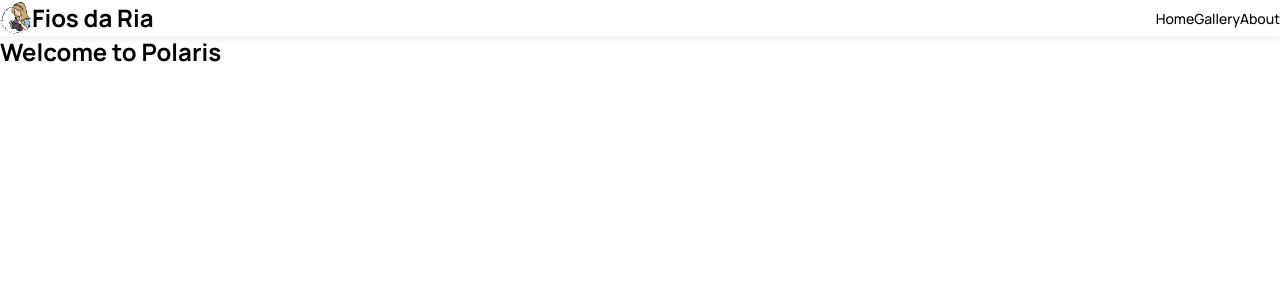
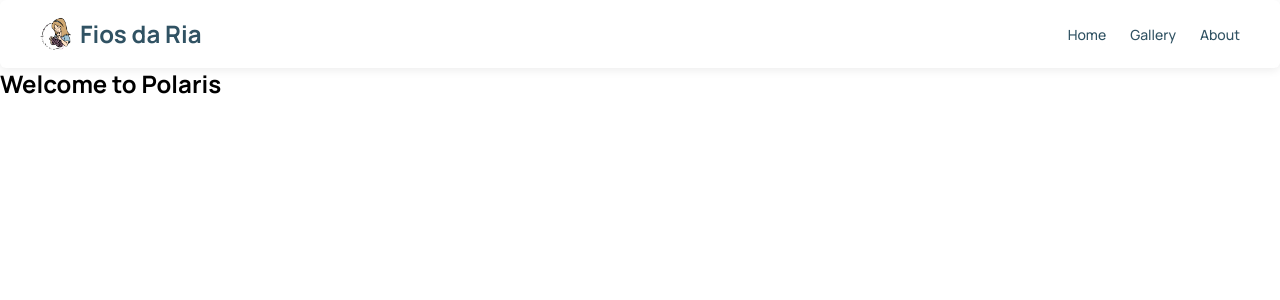
Before and after one commit to Catarina98/fios-da-ria, a Next.js app: page /en in a window 1280 px wide. Shown: the top 300 px of the page. Built offline with nearby package versions, Linux system fonts and the light colour scheme.

Commit message:
feat: fixed css

```diff
--- a/src/app/[locale]/layout.tsx
+++ b/src/app/[locale]/layout.tsx
@@ -15,8 +15,8 @@ const manrope = Manrope({
 });
 
 export const metadata: Metadata = {
-  title: 'Create Next App',
-  description: 'Generated by create next app',
+  title: 'Fios da Ria',
+  description: 'Gallery for fios da ria',
 };
 
 export default async function RootLayout({
--- a/src/styles/colors.css
+++ b/src/styles/colors.css
@@ -1,4 +1,4 @@
-@theme {
+:root {
   /* Backgrounds */
   --bg-primary: #426275;
   --bg-secondary: #c5e7fd;
@@ -23,6 +23,31 @@
   --icon-tertiary: #1b1c1c;
 }
 
+@theme {
+  /* Backgrounds */
+  --bg-primary: var(--bg-primary);
+  --bg-secondary: var(--bg-secondary);
+  --bg-tertiary: var(--bg-tertiary);
+  --bg-quaternary: var(--bg-quaternary);
+  --bg-grey: var(--bg-grey);
+  --bg-white: var(--bg-white);
+  --bg-disabled: var(--bg-disabled);
+
+  /* Borders */
+  --border-primary: var(--border-primary);
+
+  /* Text */
+  --txt-primary: var(--txt-primary);
+  --txt-secondary: var(--txt-secondary);
+  --txt-tertiary: var(--txt-tertiary);
+  --txt-disabled: var(--txt-disabled);
+
+  /* Icons */
+  --icon-primary: var(--icon-primary);
+  --icon-secondary: var(--icon-secondary);
+  --icon-tertiary: var(--icon-tertiary);
+}
+
 .dark {
 }
 
--- a/src/styles/radius.css
+++ b/src/styles/radius.css
@@ -1,4 +1,9 @@
-@theme {
+:root {
   --radius-6: 0.375rem;
   --radius-18: 1.125rem;
 }
+
+@theme {
+  --radius-6: var(--radius-6);
+  --radius-18: var(--radius-18);
+}
--- a/src/styles/spacing.css
+++ b/src/styles/spacing.css
@@ -1,4 +1,4 @@
-@theme {
+:root {
   --spacing-0: 0rem;
   --spacing-2: 0.125rem;
   --spacing-4: 0.25rem;
@@ -30,3 +30,36 @@
   --spacing-200: 12.5rem;
   --spacing-240: 15rem;
 }
+
+@theme {
+  --spacing-0: var(--spacing-0);
+  --spacing-2: var(--spacing-2);
+  --spacing-4: var(--spacing-4);
+  --spacing-6: var(--spacing-6);
+  --spacing-8: var(--spacing-8);
+  --spacing-12: var(--spacing-12);
+  --spacing-14: var(--spacing-14);
+  --spacing-16: var(--spacing-16);
+  --spacing-18: var(--spacing-18);
+  --spacing-20: var(--spacing-20);
+  --spacing-24: var(--spacing-24);
+  --spacing-28: var(--spacing-28);
+  --spacing-32: var(--spacing-32);
+  --spacing-36: var(--spacing-36);
+  --spacing-40: var(--spacing-40);
+  --spacing-44: var(--spacing-44);
+  --spacing-48: var(--spacing-48);
+  --spacing-52: var(--spacing-52);
+  --spacing-56: var(--spacing-56);
+  --spacing-60: var(--spacing-60);
+  --spacing-64: var(--spacing-64);
+  --spacing-72: var(--spacing-72);
+  --spacing-80: var(--spacing-80);
+  --spacing-88: var(--spacing-88);
+  --spacing-96: var(--spacing-96);
+  --spacing-104: var(--spacing-104);
+  --spacing-120: var(--spacing-120);
+  --spacing-160: var(--spacing-160);
+  --spacing-200: var(--spacing-200);
+  --spacing-240: var(--spacing-240);
+}
--- a/src/types/components/icon.ts
+++ /dev/null
@@ -1,7 +0,0 @@
-import { ComponentPropsWithoutRef } from 'react';
-import { IconName } from '@components/ui/icon/icons';
-
-export type IconProps = {
-  icon: IconName;
-  size?: number;
-} & Omit<ComponentPropsWithoutRef<'svg'>, 'children'>;
```
